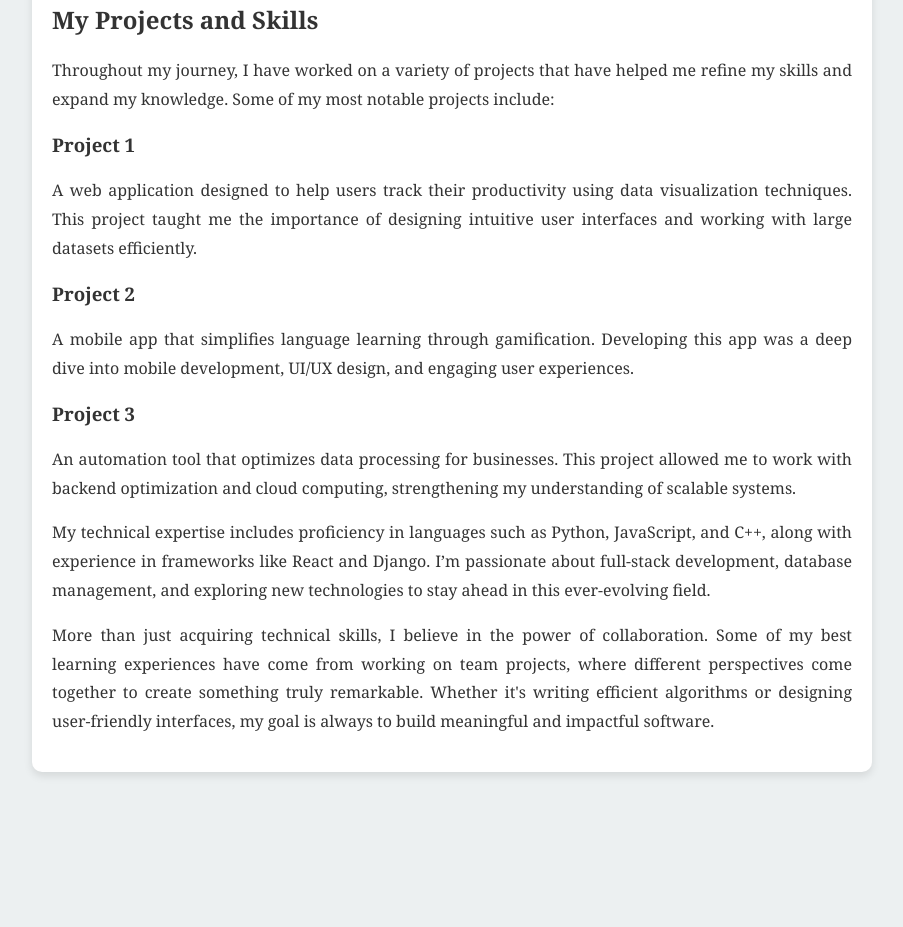
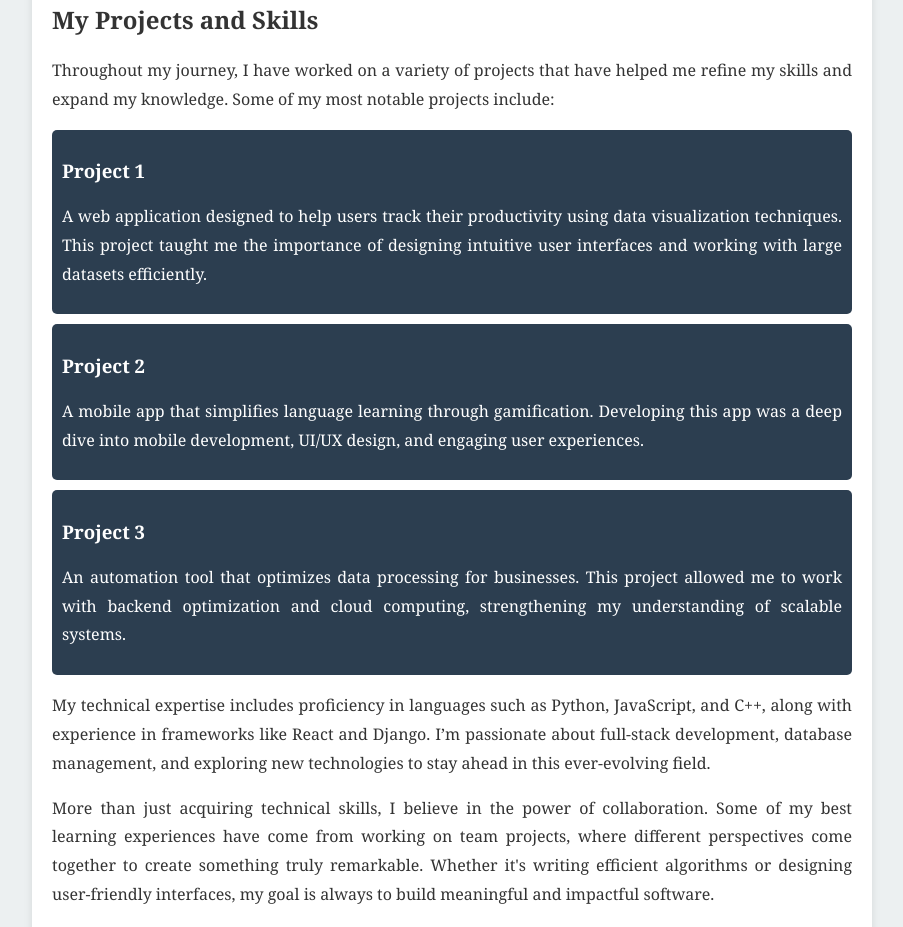
Before and after one commit to kyle-mathew/kyle-mathew.github.io, a plain HTML site: page index.html in a window 1280 px wide. Shown: the part 790-1717 px from the top of the page, without its empty margins (188-1091 px from the left). Before the commit the page ends 1582 px from the top, so only its background shows below. Drawn offline with Linux system fonts and the light colour scheme.

Commit message:
Initial commit

```diff
--- a/index.html
+++ b/index.html
@@ -42,6 +42,13 @@
             line-height: 1.8;
             text-align: justify;
         }
+	.project {
+            background: var(--primary-color);
+            color: white;
+            padding: 10px;
+            margin: 10px 0;
+            border-radius: 5px;
+        }
     </style>
 </head>
 <body>
```
